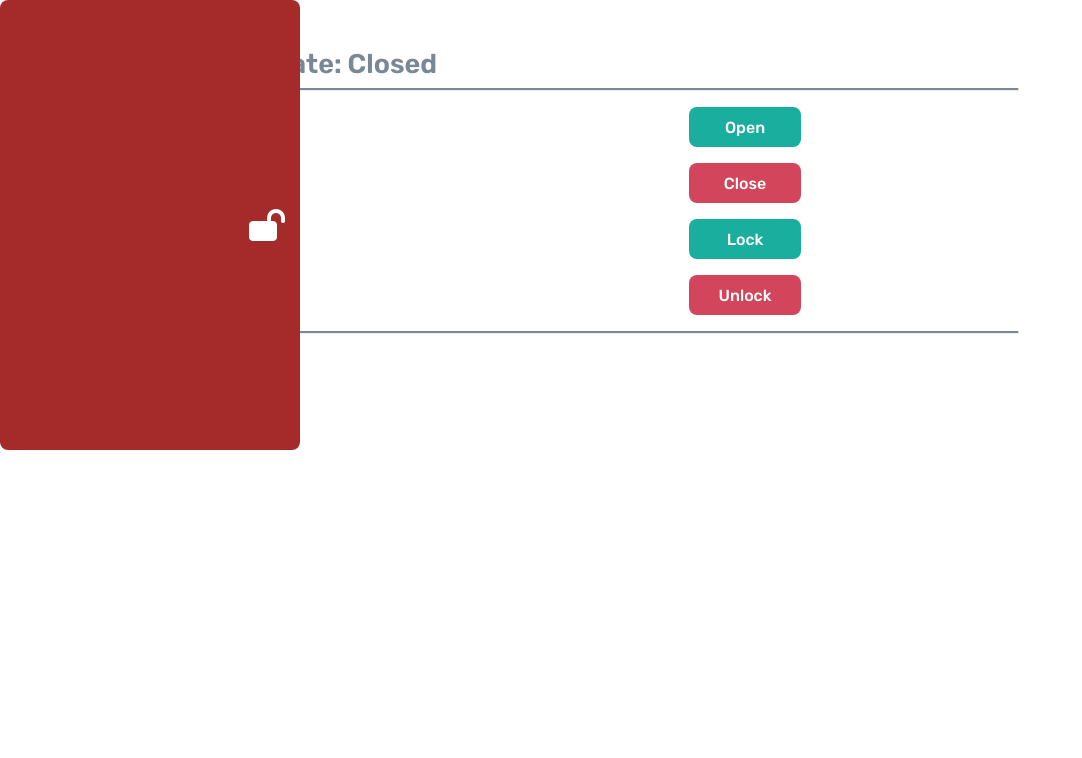
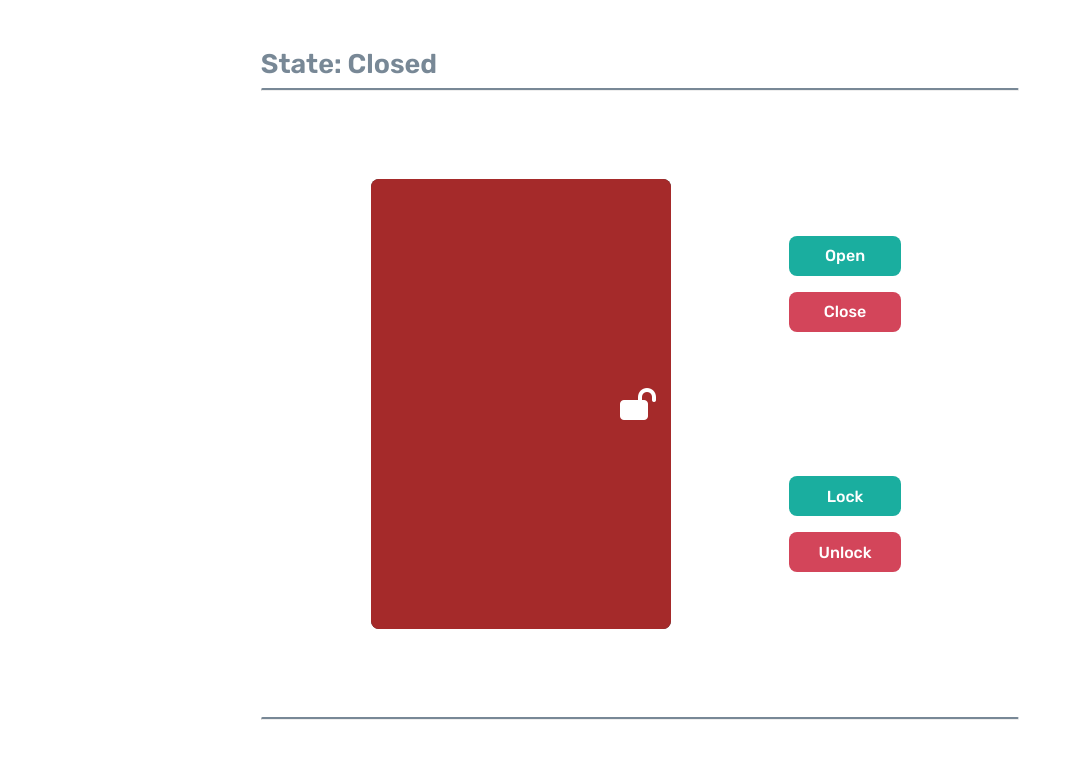
Before and after one commit to iremdereli/bbm486-group10, a React (Create React App) app in the folder frontend/: page / in a window 1280 px wide. Shown: the top 758 px of the page, without its empty margins (0-1082 px from the left). Built offline with nearby package versions, Linux system fonts and the light colour scheme; no server answers.

Commit message:
Css and component changes

```diff
--- a/frontend/src/App.js
+++ b/frontend/src/App.js
@@ -1,7 +1,11 @@
+import { useState, useEffect } from "react";
 import "./App.css";
-import { useEffect, useState } from "react";
-import { Button } from "./components/Button";
+import { ButtonGroup } from "./components/ButtonGroup";
 import { Door } from "./components/Door";
+import { MessageContainer } from "./components/MessageContainer";
+import * as Message from "./constants/Message";
+
+const BASE_URL = "http://localhost:8080/";
 
 function App() {
   const [doorState, setDoorState] = useState("ClosedDoorState");
@@ -11,7 +15,7 @@ function App() {
 
   useEffect(() => {
     async function fetchData() {
-      const response = await fetch("http://localhost:8080/state");
+      const response = await fetch(BASE_URL + "state");
       const body = await response.json();
       setDoorState(body.message);
     }
@@ -19,9 +23,9 @@ function App() {
     setIsLoading(false);
   }, []);
 
-  const changeDoorState = async (e) => {
+  const handleDoorStateChange = async (e) => {
     const buttonName = e.target.name;
-    const response = await fetch(`http://localhost:8080/${buttonName}`, {
+    const response = await fetch(BASE_URL + buttonName, {
       method: "POST",
     });
     const body = await response.json();
@@ -30,19 +34,19 @@ function App() {
       switch (buttonName) {
         case "open":
           setDoorState("OpenDoorState");
-          setMessage("The door opened successfully.");
+          setMessage(Message.openDoor);
           break;
         case "close":
           setDoorState("ClosedDoorState");
-          setMessage("The door closed successfully.");
+          setMessage(Message.closeDoor);
           break;
         case "lock":
           setDoorState("LockedDoorState");
-          setMessage("The door locked successfully.");
+          setMessage(Message.lockDoor);
           break;
         case "unlock":
           setDoorState("ClosedDoorState");
-          setMessage("The door unlocked successfully.");
+          setMessage(Message.unlockDoor);
           break;
       }
     } else {
@@ -57,53 +61,21 @@ function App() {
         State: {isLoading ? "Loading..." : doorState.replace("DoorState", "")}
       </p>
       <hr className="rounded" />
-      <div
-        style={{
-          display: "flex",
-          justifyContent: "space-evenly",
-        }}
-      >
+      <div className="container">
         <Door doorState={doorState} />
-        <div
-          style={{
-            display: "flex",
-            flexDirection: "column",
-            justifyContent: "space-evenly",
-          }}
-        >
-          <div
-            style={{
-              display: "flex",
-              flexDirection: "column",
-            }}
-          >
-            <Button name="Open" color="#1aae9f" onClick={changeDoorState} />
-            <Button name="Close" color="#d3455a" onClick={changeDoorState} />
-          </div>
-          <div
-            style={{
-              display: "flex",
-              flexDirection: "column",
-            }}
-          >
-            <Button name="Lock" color="#1aae9f" onClick={changeDoorState} />
-            <Button name="Unlock" color="#d3455a" onClick={changeDoorState} />
-          </div>
+        <div className="button-group-container">
+          <ButtonGroup
+            names={["Open", "Close"]}
+            onClick={handleDoorStateChange}
+          />
+          <ButtonGroup
+            names={["Lock", "Unlock"]}
+            onClick={handleDoorStateChange}
+          />
         </div>
       </div>
       <hr className="rounded" />
-      {message !== "" ? (
-        <p className="message">
-          <i
-            className={
-              isError
-                ? "fas fa-exclamation-triangle fa-lg"
-                : "fas fa-check fa-lg"
-            }
-          ></i>
-          {message}
-        </p>
-      ) : null}
+      <MessageContainer message={message} isError={isError} />
     </div>
   );
 }
--- a/frontend/src/components/Door.js
+++ b/frontend/src/components/Door.js
@@ -2,31 +2,14 @@ import React from "react";
 
 export const Door = ({ doorState }) => {
   return (
-    <div className="backDoor">
+    <div className="back-door">
       <div
-        className={doorState === "OpenDoorState" ? "door doorOpen" : "door"}
-        style={{
-          display: "flex",
-          justifyContent: "flex-end",
-          alignItems: "center",
-        }}
+        className={doorState === "OpenDoorState" ? "door door-open" : "door"}
       >
         {doorState === "LockedDoorState" ? (
-          <i
-            className="fas fa-lock fa-2x"
-            style={{
-              color: "white",
-              marginRight: "15px",
-            }}
-          ></i>
+          <i className="fas fa-lock fa-2x"></i>
         ) : (
-          <i
-            className="fas fa-lock-open fa-2x"
-            style={{
-              color: "white",
-              marginRight: "15px",
-            }}
-          ></i>
+          <i className="fas fa-lock-open fa-2x"></i>
         )}
       </div>
     </div>
```
